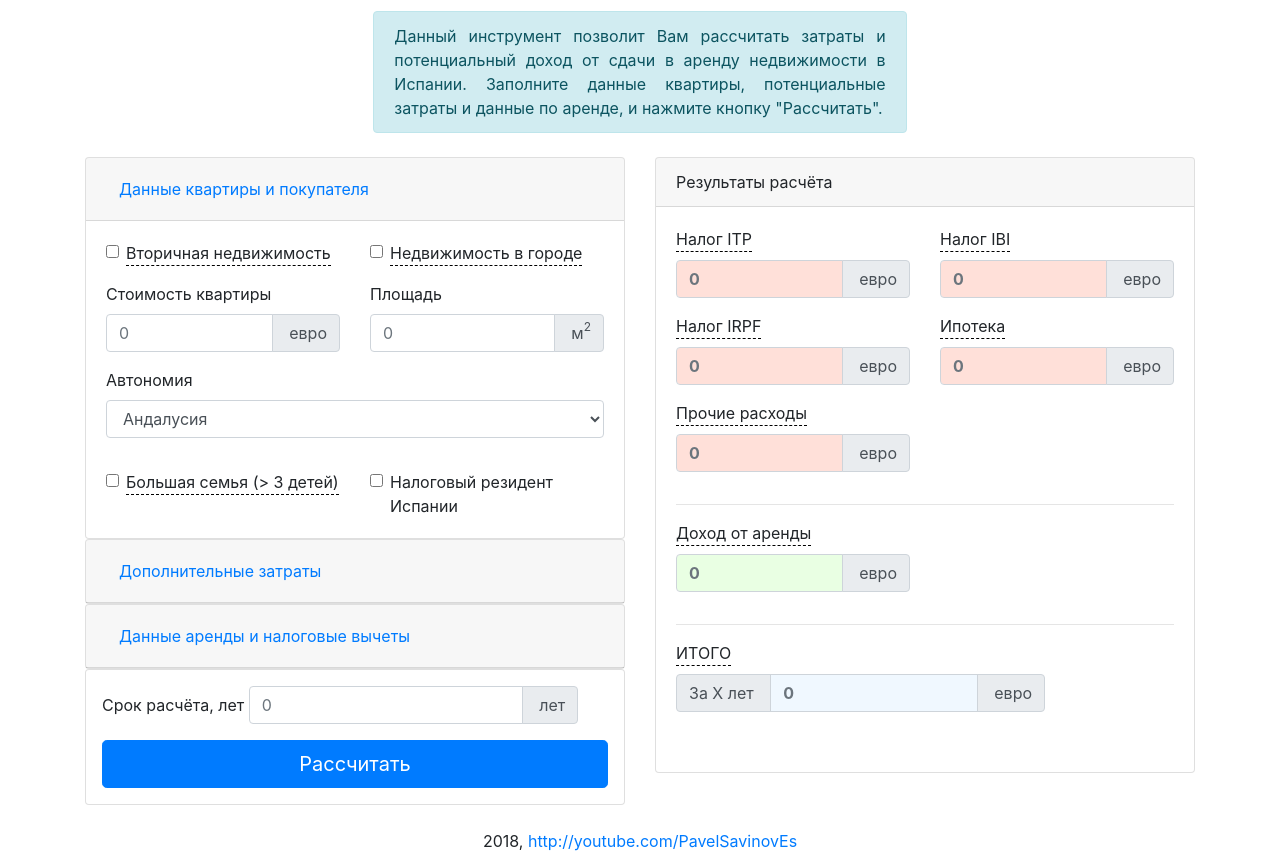
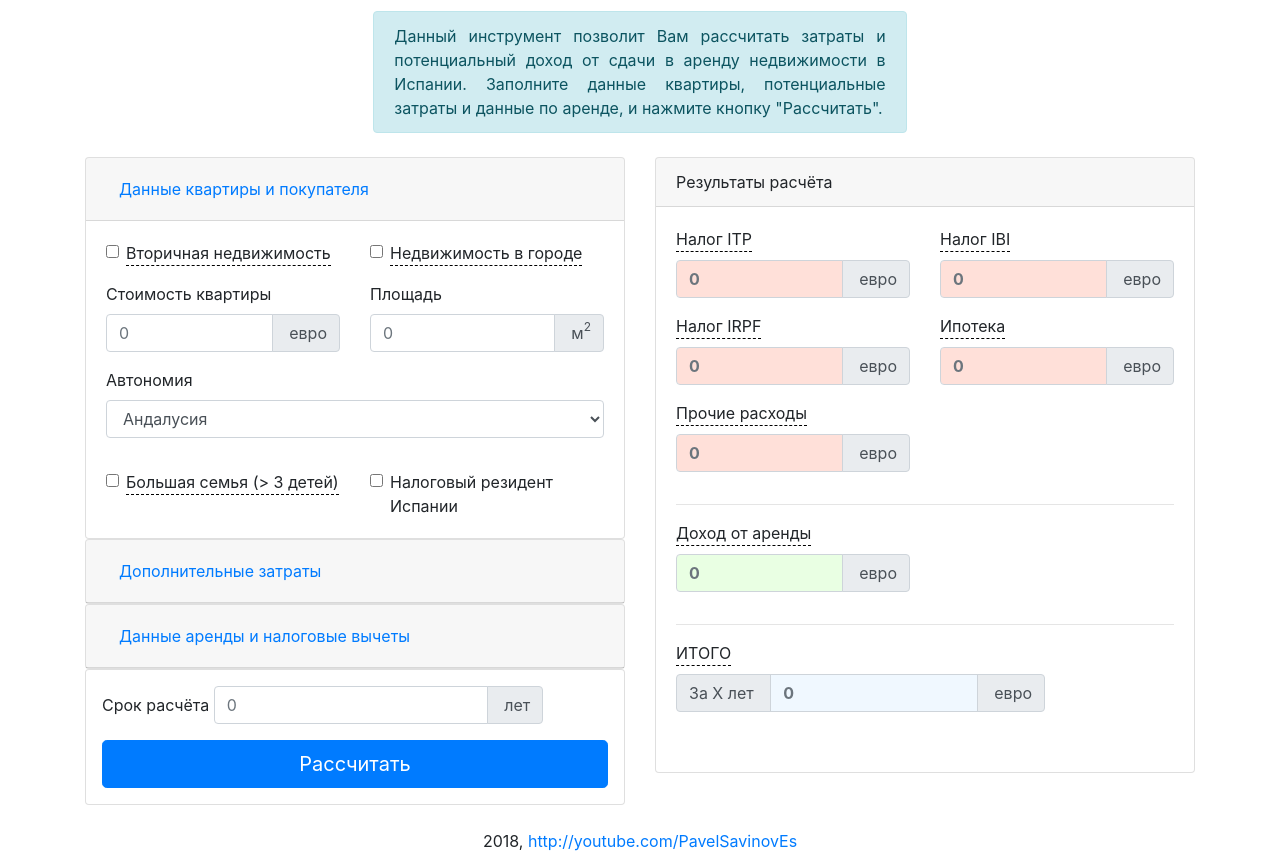
Before and after one commit to psavinov/spain-invest, a plain HTML site: page index.html in a window 1280 px wide. Shown: the part 71-924 px from the top of the page. Drawn offline with nearby package versions, Linux system fonts and the light colour scheme.

Commit message:
duplicate

```diff
--- a/index.html
+++ b/index.html
@@ -269,7 +269,7 @@
 					</div>
 					<div class="card p-3">
 						<div class="form-inline">
-							<label for="calcTerm" >Срок расчёта, лет&nbsp;</label>
+							<label for="calcTerm" >Срок расчёта&nbsp;</label>
 							<div class="input-group">
 								<input type="number" class="form-control" id="calcTerm" placeholder="0">
 								<div class="input-group-append">
```
